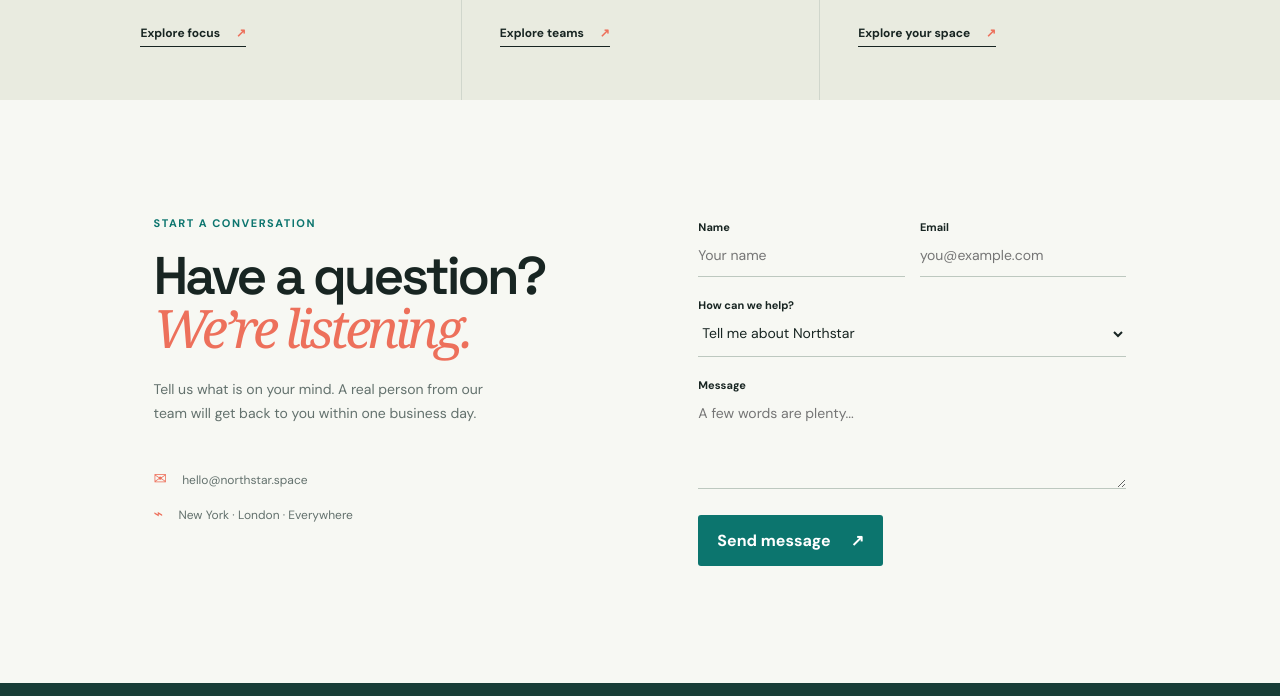
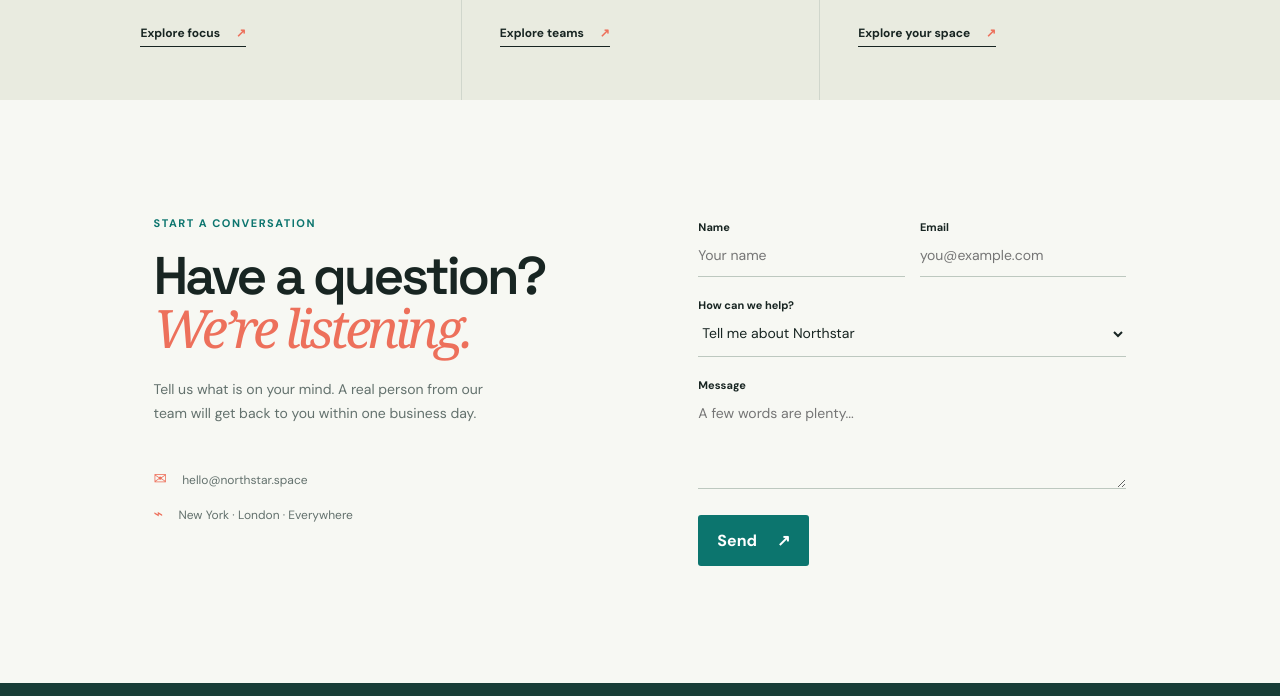
Before and after one commit to sundarVivek/SampleApp, a website: page index.html in a window 1280 px wide. Shown: the part 1359-2055 px from the top of the page. Drawn offline with Linux system fonts and the light colour scheme.

Commit message:
Merge pull request #7 into main

```diff
--- a/index.html
+++ b/index.html
@@ -54,7 +54,7 @@
       <article class="feature"><span class="feature-number">03</span><div class="feature-icon coral">✦</div><h3>Make it yours</h3><p>A flexible space with enough structure to guide you and enough room to make it personal.</p><a href="#contact">Explore your space <span>↗</span></a></article>
     </section>
 
-    <section class="contact-section" id="contact"><div class="contact-intro"><p class="eyebrow">Start a conversation</p><h2>Have a question?<br><em>We’re listening.</em></h2><p>Tell us what is on your mind. A real person from our team will get back to you within one business day.</p><div class="contact-details"><p><span>✉</span> hello@northstar.space</p><p><span>⌁</span> New York · London · Everywhere</p></div></div><form class="contact-form" id="contactForm"><div class="form-row"><label>Name<input type="text" name="name" placeholder="Your name" required></label><label>Email<input type="email" name="email" placeholder="you@example.com" required></label></div><label>How can we help?<select name="topic"><option>Tell me about Northstar</option><option>I need help with my account</option><option>Partnerships</option><option>Something else</option></select></label><label>Message<textarea name="message" rows="4" placeholder="A few words are plenty..." required></textarea></label><button class="button" type="submit">Send message <span aria-hidden="true">↗</span></button><p class="form-status" role="status"></p></form></section>
+    <section class="contact-section" id="contact"><div class="contact-intro"><p class="eyebrow">Start a conversation</p><h2>Have a question?<br><em>We’re listening.</em></h2><p>Tell us what is on your mind. A real person from our team will get back to you within one business day.</p><div class="contact-details"><p><span>✉</span> hello@northstar.space</p><p><span>⌁</span> New York · London · Everywhere</p></div></div><form class="contact-form" id="contactForm"><div class="form-row"><label>Name<input type="text" name="name" placeholder="Your name" required></label><label>Email<input type="email" name="email" placeholder="you@example.com" required></label></div><label>How can we help?<select name="topic"><option>Tell me about Northstar</option><option>I need help with my account</option><option>Partnerships</option><option>Something else</option></select></label><label>Message<textarea name="message" rows="4" placeholder="A few words are plenty..." required></textarea></label><button class="button" type="submit">Send <span aria-hidden="true">↗</span></button><p class="form-status" role="status"></p></form></section>
   </main>
 
   <footer class="site-footer"><a class="brand" href="#top"><span class="brand-mark">N</span><span>northstar</span></a><p>© 2024 Northstar Studio. Made for better days.</p><div class="footer-links"><a href="#about">About</a><a href="#contact">Contact</a><a href="#top">Privacy</a></div></footer>
```
